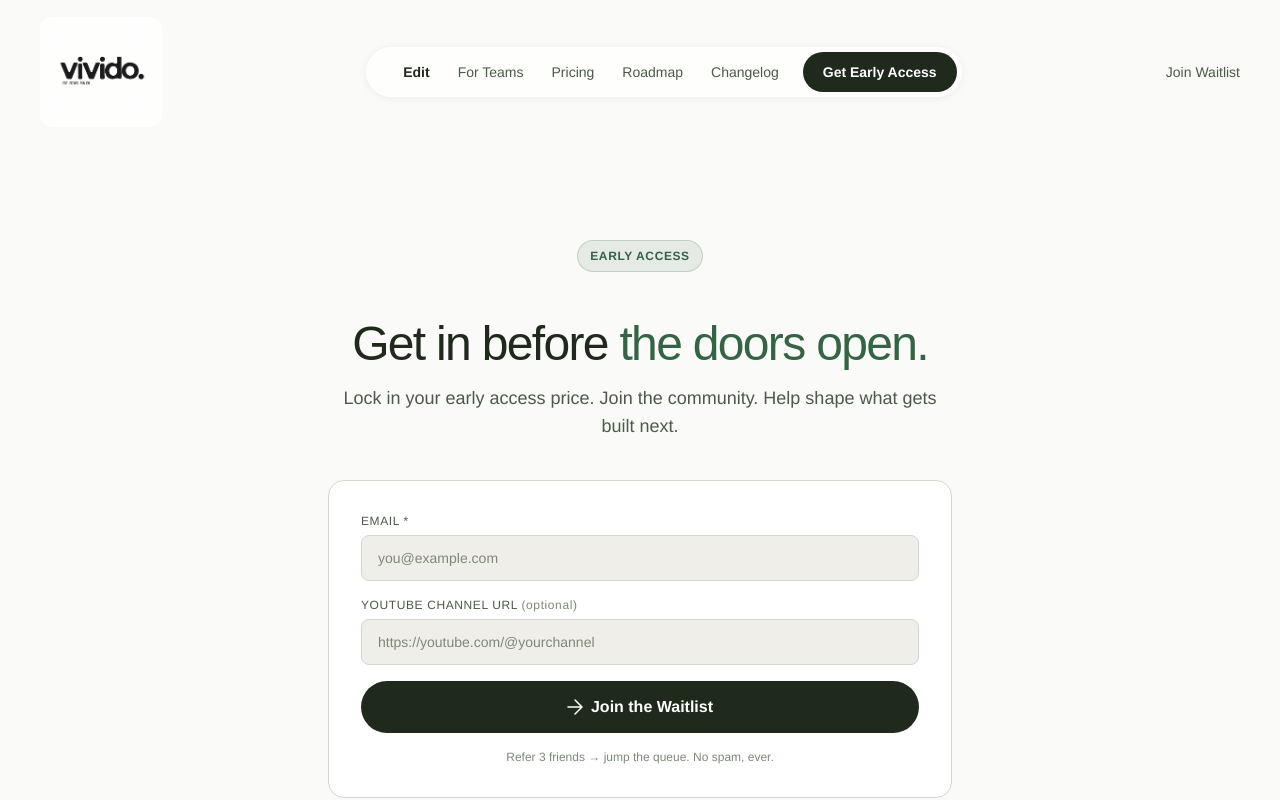
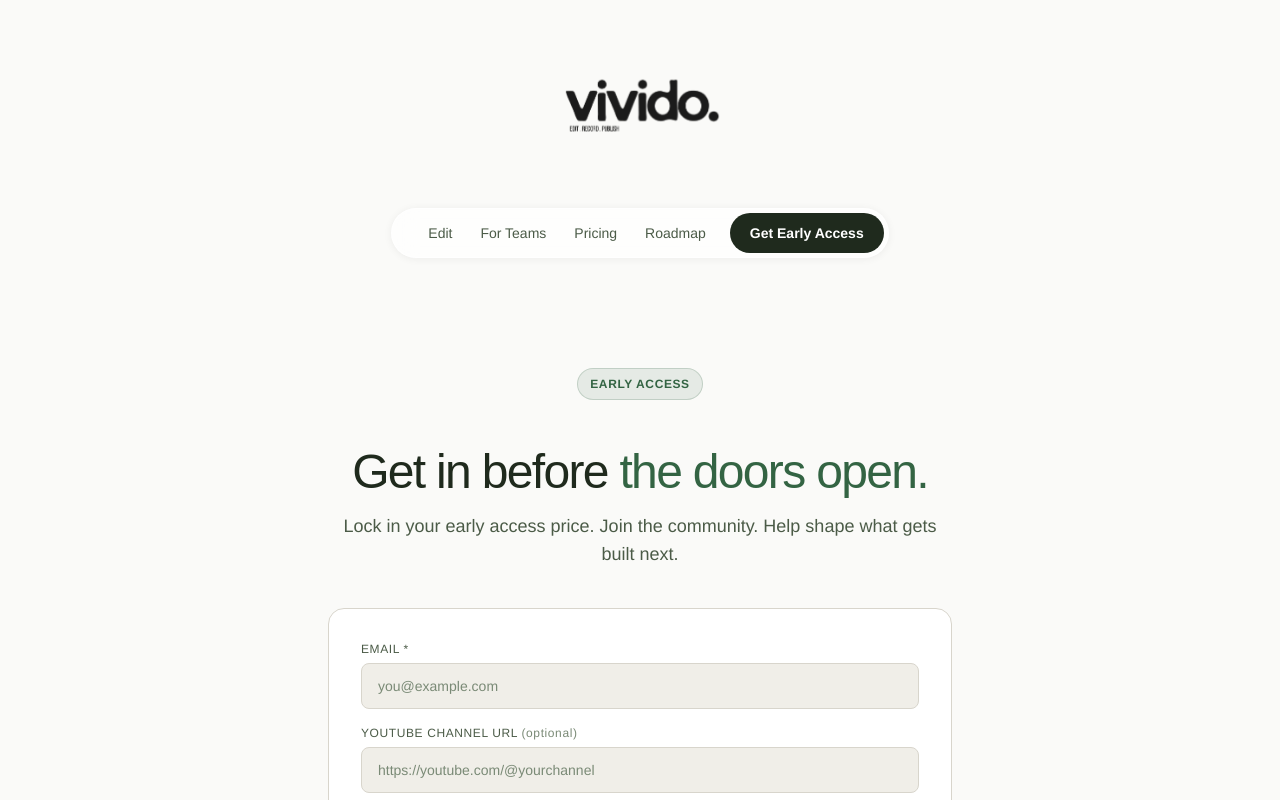
Before and after one commit to hariseldon84/vividoweb, a React (Vite) app: page /early-access in a window 1280 px wide. Shown: the top 800 px of the page. Built offline with nearby package versions, Linux system fonts and the light colour scheme; a web font is replaced by a local one.

Commit message:
First Commit

```diff
--- a/src/App.tsx
+++ b/src/App.tsx
@@ -6,7 +6,6 @@ import { Home } from './pages/Home'
 import { ForTeams } from './pages/ForTeams'
 import { Roadmap } from './pages/Roadmap'
 import { Pricing } from './pages/Pricing'
-import { Changelog } from './pages/Changelog'
 import { EarlyAccess } from './pages/EarlyAccess'
 import { Privacy } from './pages/Privacy'
 import { Terms } from './pages/Terms'
@@ -27,7 +26,6 @@ function Layout() {
         <Route path="/for-teams" element={<ForTeams />} />
         <Route path="/roadmap" element={<Roadmap />} />
         <Route path="/pricing" element={<Pricing />} />
-        <Route path="/changelog" element={<Changelog />} />
         <Route path="/early-access" element={<EarlyAccess />} />
         <Route path="/privacy" element={<Privacy />} />
         <Route path="/terms" element={<Terms />} />
--- a/src/components/Footer.tsx
+++ b/src/components/Footer.tsx
@@ -11,7 +11,6 @@ const footerLinks = {
   Company: [
     { label: 'For Teams', href: '/for-teams' },
     { label: 'Roadmap',   href: '/roadmap' },
-    { label: 'Changelog', href: '/changelog' },
     { label: 'Pricing',   href: '/pricing' },
   ],
   Legal: [
--- a/src/components/Navbar.tsx
+++ b/src/components/Navbar.tsx
@@ -3,11 +3,10 @@ import { Link, useLocation } from 'react-router-dom'
 import { Menu, X } from 'lucide-react'
 
 const pillLinks = [
-  { href: '/#edit',         label: 'Edit' },
-  { href: '/for-teams',     label: 'For Teams' },
-  { href: '/pricing',       label: 'Pricing' },
-  { href: '/roadmap',       label: 'Roadmap' },
-  { href: '/changelog',     label: 'Changelog' },
+  { href: '/#edit',     label: 'Edit' },
+  { href: '/for-teams', label: 'For Teams' },
+  { href: '/pricing',   label: 'Pricing' },
+  { href: '/roadmap',   label: 'Roadmap' },
 ]
 
 const mobileLinks = [
@@ -19,7 +18,6 @@ const mobileLinks = [
   { href: '/for-teams',       label: 'For Teams' },
   { href: '/pricing',         label: 'Pricing' },
   { href: '/roadmap',         label: 'Roadmap' },
-  { href: '/changelog',       label: 'Changelog' },
 ]
 
 export function Navbar() {
@@ -33,9 +31,7 @@ export function Navbar() {
     return () => window.removeEventListener('scroll', onScroll)
   }, [])
 
-  useEffect(() => {
-    setMenuOpen(false)
-  }, [location])
+  useEffect(() => { setMenuOpen(false) }, [location])
 
   useEffect(() => {
     document.body.style.overflow = menuOpen ? 'hidden' : ''
@@ -43,32 +39,24 @@ export function Navbar() {
   }, [menuOpen])
 
   const isHero = location.pathname === '/'
-  const textColor = isHero ? 'text-forest' : 'text-forest'
   const navBg = !isHero && scrolled ? 'bg-bg/95 backdrop-blur-md border-b border-border' : 'bg-transparent'
 
   return (
     <>
       <header className={`fixed top-0 left-0 right-0 z-30 transition-all duration-300 ${navBg}`}>
-        <nav className="flex items-center justify-between px-4 sm:px-6 md:px-10 h-36">
-          {/* Logo — frosted glass frame so it stays visible over video */}
-          <Link to="/" className="flex items-center shrink-0">
-            <div className="rounded-xl px-3 py-1.5" style={{ backgroundColor: 'rgba(255,255,255,0.72)', backdropFilter: 'blur(12px)', WebkitBackdropFilter: 'blur(12px)', border: '1px solid rgba(255,255,255,0.55)' }}>
-              <img src="/logo.png" alt="Vivido" className="h-24 w-auto" />
-            </div>
+
+        {/* ── Desktop: logo centered, pill nav below ── */}
+        <div className="hidden lg:flex flex-col items-center pt-5 pb-3">
+          <Link to="/" className="flex items-center mb-3">
+            <img src="/logo.png" alt="Vivido" className="h-44 w-auto" />
           </Link>
-
-          {/* Desktop pill nav */}
-          <div className="hidden lg:flex items-center gap-1 pill-nav rounded-full pl-6 pr-1 py-1">
-            {pillLinks.map((link, i) => (
+          <div className="flex items-center gap-1 pill-nav rounded-full pl-6 pr-1 py-1">
+            {pillLinks.map((link) => (
               link.href.startsWith('/') && !link.href.includes('#') ? (
                 <Link
                   key={link.href}
                   to={link.href}
-                  className={`text-sm px-3 py-2 transition-colors rounded-full ${
-                    i === 0
-                      ? 'font-semibold text-forest hover:text-moss'
-                      : 'font-medium text-sage hover:text-forest'
-                  }`}
+                  className="text-sm px-3 py-2 font-medium text-sage hover:text-forest transition-colors rounded-full"
                 >
                   {link.label}
                 </Link>
@@ -76,11 +64,7 @@ export function Navbar() {
                 <a
                   key={link.href}
                   href={link.href}
-                  className={`text-sm px-3 py-2 transition-colors rounded-full ${
-                    i === 0
-                      ? 'font-semibold text-forest hover:text-moss'
-                      : 'font-medium text-sage hover:text-forest'
-                  }`}
+                  className="text-sm px-3 py-2 font-medium text-sage hover:text-forest transition-colors rounded-full"
                 >
                   {link.label}
                 </a>
@@ -96,27 +80,23 @@ export function Navbar() {
               Get Early Access
             </Link>
           </div>
+        </div>
 
-          {/* Right side */}
-          <div className={`flex items-center gap-4 sm:gap-6 ${textColor}`}>
-            <Link
-              to="/early-access"
-              className="hidden sm:flex items-center gap-2 text-sm font-medium text-sage hover:text-forest transition-colors"
-            >
-              Join Waitlist
+        {/* ── Mobile: logo left, hamburger right ── */}
+        <div className="lg:hidden flex items-center justify-between px-4 h-24">
+          <Link to="/" className="flex items-center shrink-0">
+            <img src="/logo.png" alt="Vivido" className="h-20 w-auto" />
           </Link>
-
-            {/* Hamburger */}
           <button
             onClick={() => setMenuOpen(v => !v)}
-              className="lg:hidden relative flex items-center justify-center w-10 h-10 rounded-full bg-white/70 backdrop-blur-md border border-white/60 text-forest transition-all duration-300 hover:bg-white/90"
+            className="relative flex items-center justify-center w-10 h-10 rounded-full bg-white/70 backdrop-blur-md border border-white/60 text-forest transition-all duration-300 hover:bg-white/90"
             aria-label={menuOpen ? 'Close menu' : 'Open menu'}
           >
             <Menu className={`w-5 h-5 absolute transition-all duration-300 ${menuOpen ? 'opacity-0 rotate-90 scale-50' : 'opacity-100 rotate-0 scale-100'}`} />
             <X className={`w-5 h-5 absolute transition-all duration-300 ${menuOpen ? 'opacity-100 rotate-0 scale-100' : 'opacity-0 -rotate-90 scale-50'}`} />
           </button>
         </div>
-        </nav>
+
       </header>
 
       {/* Mobile overlay */}
@@ -165,7 +145,8 @@ export function Navbar() {
             <Link
               to="/early-access"
               onClick={() => setMenuOpen(false)}
-              className="block w-full text-center bg-forest hover:bg-forest-hover text-white text-sm font-semibold px-5 py-3.5 rounded-full transition-colors"
+              className="block w-full text-center text-white text-sm font-semibold px-5 py-3.5 rounded-full transition-colors"
+              style={{ backgroundColor: '#1f2a1d' }}
             >
               Get Early Access
             </Link>
--- a/src/pages/EarlyAccess.tsx
+++ b/src/pages/EarlyAccess.tsx
@@ -3,7 +3,7 @@ import { WaitlistForm } from '../components/WaitlistForm'
 
 export function EarlyAccess() {
   return (
-    <main className="pt-40 min-h-screen flex items-center" style={{ backgroundColor: '#FAFAF8' }}>
+    <main className="pt-32 lg:pt-72 min-h-screen flex items-center" style={{ backgroundColor: '#FAFAF8' }}>
       <section className="w-full py-20">
         <div className="max-w-2xl mx-auto px-6">
           <Reveal>
--- a/src/pages/ForTeams.tsx
+++ b/src/pages/ForTeams.tsx
@@ -68,7 +68,7 @@ const capabilities = [
 
 export function ForTeams() {
   return (
-    <main className="pt-40">
+    <main className="pt-28 lg:pt-72">
       {/* Hero */}
       <section className="py-20 relative overflow-hidden">
         <div className="absolute inset-0 bg-radial-violet opacity-50" />
--- a/src/pages/Pricing.tsx
+++ b/src/pages/Pricing.tsx
@@ -16,7 +16,7 @@ const features = [
 
 export function Pricing() {
   return (
-    <main className="pt-40">
+    <main className="pt-28 lg:pt-72">
       <section className="py-20 relative overflow-hidden">
         <div className="absolute inset-0 bg-radial-violet opacity-50" />
         <div className="relative max-w-5xl mx-auto px-6">
--- a/src/pages/Privacy.tsx
+++ b/src/pages/Privacy.tsx
@@ -1,6 +1,6 @@
 export function Privacy() {
   return (
-    <main className="pt-40">
+    <main className="pt-28 lg:pt-72">
       <div className="max-w-3xl mx-auto px-6 py-20">
         <h1 className="font-display text-4xl font-bold text-text mb-2">Privacy Policy</h1>
         <p className="text-text-subtle text-sm mb-10">Effective date: June 1, 2026 · The Morning Company Pvt Ltd.</p>
--- a/src/pages/Roadmap.tsx
+++ b/src/pages/Roadmap.tsx
@@ -153,7 +153,7 @@ function Column({
 
 export function Roadmap() {
   return (
-    <main className="pt-40">
+    <main className="pt-28 lg:pt-72">
       <section className="py-20">
         <div className="max-w-7xl mx-auto px-6">
           <Reveal>
--- a/src/pages/Terms.tsx
+++ b/src/pages/Terms.tsx
@@ -1,6 +1,6 @@
 export function Terms() {
   return (
-    <main className="pt-40">
+    <main className="pt-28 lg:pt-72">
       <div className="max-w-3xl mx-auto px-6 py-20">
         <h1 className="font-display text-4xl font-bold text-text mb-2">Terms of Service</h1>
         <p className="text-text-subtle text-sm mb-10">Effective date: June 1, 2026 · The Morning Company Pvt Ltd.</p>
@@ -13,8 +13,7 @@ export function Terms() {
               By accessing vividoapp.com or using the Vivido desktop application, you agree to these Terms of Service.
               If you do not agree, do not use Vivido. These terms form a legally binding agreement between you and
               The Morning Company Pvt Ltd. ("The Morning Company", "we", "us", or "our"), a company incorporated
-              under the laws of India, with its registered office at 97/3, Belleza, Emaar Marbella,
-              Sector 66, Gurugram, Haryana 122018, India.
+              under the laws of India.
             </p>
           </section>
 
@@ -139,8 +138,6 @@ export function Terms() {
                 legal@vividoapp.com
               </a>
               <br />
-              The Morning Company Pvt Ltd., 97/3, Belleza, Emaar Marbella,
-              Sector 66, Gurugram, Haryana 122018, India.
             </p>
           </section>
 
```
Also changed, not shown: src/pages/Home.tsx (+5 -2 lines). Lines whose indentation alone changed are shown as unchanged.
